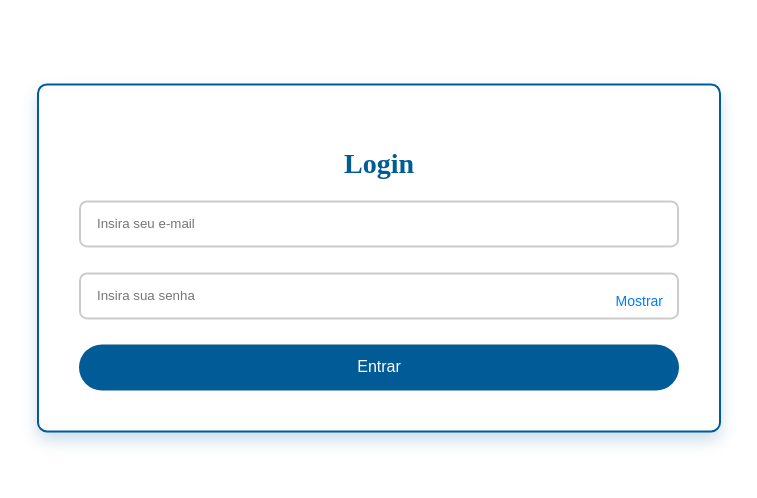
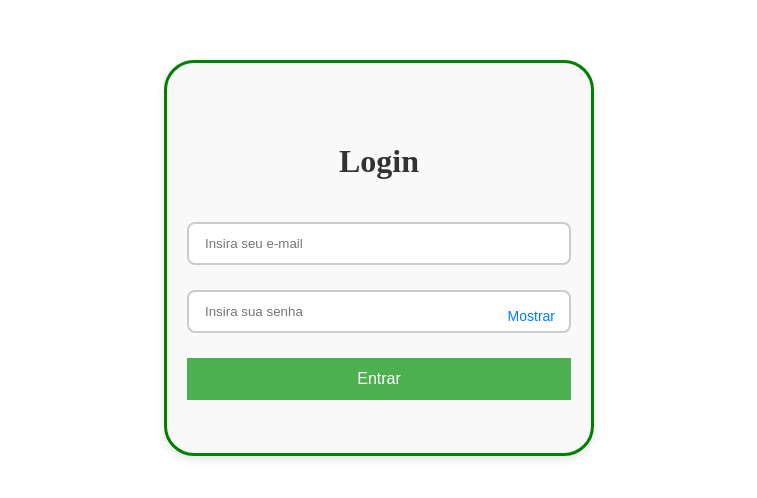
Before and after one commit to Emanooell/AngularApp, an Angular app: page /login in a window 1280 px wide. Shown: the part 142-640 px from the top of the page, without its empty margins (261-1018 px from the left). Built offline with nearby package versions, Linux system fonts and the light colour scheme.

Commit message:
Revert "adjusts"
This reverts commit 985d8a8d3683953987d5474cd9321ed103a0bd6b, reversing
changes made to 7217902ed1250bb678bcf1a0c947d45a90426881.

```diff
--- a/src/app/pages/home-page/home-page.component.css
+++ b/src/app/pages/home-page/home-page.component.css
@@ -1,87 +1,85 @@
+html,
 body {
   height: 100%;
   margin: 0;
-  font-family: 'Roboto', sans-serif;
-  background-color: #f0f4f8;
-  display: flex;
-  justify-content: center;
-  align-items: center;
 }
 
 main {
+  margin: 0;
   width: 100%;
   height: 100vh;
-  display: flex;
+  position: fixed;
+  top: 50%;
+  left: 50%;
+  transform: translate(-50%, -50%);
   justify-content: center;
   align-items: center;
+  text-align: center;
+  display: flex;
 }
 
-.balance-container {
-  display: grid;
-  grid-template-rows: auto 1fr;
-  justify-items: center;
-  align-items: start;
-  width: 40%;
-  max-width: 800px;
-  height: auto;
-  border: 2px solid #005b96;
-  border-radius: 20px;
-  background-color: #ffffff;
-  box-shadow: 0 8px 16px rgba(0, 91, 150, 0.2);
-  padding: 40px;
-  text-align: left;
+.container {
+  display: flex;
+  flex-direction: column;
+  justify-content: center;
+  align-items: center;
+  width: 30%;
+  height: 350px;
+  border: 3px solid green;
+  border-radius: 30px;
+  background-color: #f9f9f9;
+  box-shadow: 0 4px 8px rgba(0, 0, 0, 0.1);
+  padding: 20px;
+  position: absolute;
+  top: 50%;
+  left: 50%;
+  transform: translate(-50%, -50%);
 }
 
-.balance-title {
-  font-size: 28px;
-  color: #005b96;
-  margin-bottom: 20px;
+.title {
+  font-size: 32px;
+  padding-bottom: 15px;
+  color: #333;
 }
 
-.balance-buttons {
+.containerButtons {
   display: flex;
-  flex-direction: row;
-  gap: 20px;
+  flex-direction: column;
+  gap: 15px;
   width: 100%;
-  justify-content: center;
-  margin-top: 30px;
 }
 
-.balance-button {
-  background-color: #005b96;
-  color: #ffffff;
-  padding: 14px 50px;
+.button {
+  background-color: #4caf50;
+  padding: 12px 60px;
+  text-align: center;
+  color: #fff;
   font-size: 16px;
   border: none;
-  border-radius: 25px;
   cursor: pointer;
-  transition: transform 0.3s, background-color 0.3s;
+  transition: background-color 0.3s ease;
 }
 
-.balance-button:hover {
-  background-color: #003f63;
-  transform: scale(1.05);
+.button:hover {
+  background-color: #45a049;
 }
 
 @media screen and (max-width: 768px) {
-  .balance-container {
-    width: 90%;
-    padding: 30px;
+  .container {
+    width: 60%;
   }
 
-  .balance-button {
+  .button {
     padding: 12px 40px;
   }
 }
 
 @media screen and (max-width: 480px) {
-  .balance-container {
-    width: 95%;
-    padding: 20px;
+  .container {
+    width: 80%;
   }
 
-  .balance-button {
-    padding: 10px 30px;
-    font-size: 14px;
+  .button {
+    padding: 12px 30px;
   }
 }
--- a/src/app/pages/login-page/login-page.component.css
+++ b/src/app/pages/login-page/login-page.component.css
@@ -1,70 +1,50 @@
-body {
-  height: 100%;
-  margin: 0;
-  font-family: "Roboto", sans-serif;
-  background-color: #f0f4f8;
+.container {
   display: flex;
-  justify-content: center;
-  align-items: center;
-}
-
-main {
-  width: 100%;
-  height: 100vh;
-  display: flex;
-  justify-content: center;
-  align-items: center;
-}
-
-.balance-login-container {
-  display: flex;
-  position: absolute;
   flex-direction: column;
   justify-content: center;
   align-items: center;
+  width: 30%;
+  height: 350px;
+  border: 3px solid green;
+  border-radius: 30px;
+  position: absolute;
   top: 50%;
   left: 50%;
-  transform: translate(-50%, -50%); /* Corrige a centralização */
-  width: 70%;
-  max-width: 600px;
-  border: 2px solid #005b96;
-  border-radius: 10px;
-  background-color: #ffffff;
-  box-shadow: 0 8px 16px rgba(0, 91, 150, 0.2);
-  padding: 40px;
-  text-align: center;
+  transform: translate(-50%, -50%);
+  background-color: #f9f9f9;
+  box-shadow: 0 4px 8px rgba(0, 0, 0, 0.1);
+  padding: 20px;
 }
 
-.balance-title {
-  font-size: 28px;
-  color: #005b96;
-  margin-bottom: 20px;
+.title {
+  font-size: 32px;
+  padding-bottom: 15px;
+  color: #333;
 }
 
-.balance-form-container {
+.containerForm {
   display: flex;
   flex-direction: column;
-  gap: 20px;
+  gap: 15px;
   width: 100%;
 }
 
-.balance-form {
+.form {
   display: flex;
   flex-direction: column;
   gap: 15px;
 }
 
-.balance-input-container {
+.inputContainer {
   position: relative;
 }
-
-.password-input-wrapper {
+.passwordInputWrapper {
   position: relative;
   display: flex;
   align-items: center;
 }
 
-.balance-error-container {
+.containerError {
   position: absolute;
   width: 70%;
   display: flex;
@@ -72,26 +52,27 @@ main {
   padding-left: 2%;
 }
 
-.balance-error {
+.error {
   color: red;
+  position: absolute;
   font-size: 14px;
   font-weight: bold;
+  z-index: 1;
   margin-top: -6px;
 }
 
-.balance-input {
-  padding: 14px 16px;
+.input {
+   padding: 12px 16px;
   border-radius: 8px;
   border: 2px solid #ccc;
   width: 100%;
   box-sizing: border-box;
   margin-bottom: 10px;
-  padding-right: 60px; /* Espaço para o botão de senha */
+  padding-right: 50px; /* Espaço para o botão de senha */
 }
-
-.toggle-password {
+.togglePassword {
   position: absolute;
-  right: 10px;
+  right: 10px; /* Espaçamento do lado direito */
   background: none;
   border: none;
   cursor: pointer;
@@ -100,39 +81,37 @@ main {
   outline: none;
 }
 
-.balance-button {
-  background-color: #005b96;
-  padding: 14px 60px;
+.button {
+  background-color: #4caf50;
+  padding: 12px 60px;
   text-align: center;
-  color: #ffffff;
+  color: #fff;
   font-size: 16px;
   border: none;
-  border-radius: 25px;
   cursor: pointer;
-  transition: background-color 0.3s ease, transform 0.3s;
+  transition: background-color 0.3s ease;
 }
 
-.balance-button:hover {
-  background-color: #003f63;
-  transform: scale(1.05);
+.button:hover {
+  background-color: #45a049;
 }
 
 @media screen and (max-width: 768px) {
-  .balance-login-container {
-    width: 80%;
+  .container {
+    width: 60%;
   }
 
-  .balance-input {
+  .input {
     width: 100%;
   }
 }
 
 @media screen and (max-width: 480px) {
-  .balance-login-container {
-    width: 95%;
+  .container {
+    width: 80%;
   }
 
-  .balance-input {
+  .input {
     width: 100%;
   }
 }
--- a/src/app/pages/login-page/login-page.component.html
+++ b/src/app/pages/login-page/login-page.component.html
@@ -1,20 +1,20 @@
-<div class="balance-login-container">
-  <h2 class="balance-title">Login</h2>
-  <div class="balance-form-container">
-    <form [formGroup]="loginForm" (ngSubmit)="onSubmit()" class="balance-form">
-      <div class="balance-input-container">
+<div class="container">
+  <h2 class="title">Login</h2>
+  <div class="containerForm">
+    <form [formGroup]="loginForm" (ngSubmit)="onSubmit()" class="form">
+      <div class="inputContainer">
         <input
-          class="balance-input"
+          class="input"
           formControlName="email"
           placeholder="Insira seu e-mail"
           type="email"
           required
         />
       </div>
-      <div class="balance-input-container">
-        <div class="password-input-wrapper">
+      <div class="inputContainer">
+        <div class="passwordInputWrapper">
           <input
-            class="balance-input"
+            class="input"
             [type]="passwordFieldType"
             formControlName="password"
             placeholder="Insira sua senha"
@@ -22,17 +22,17 @@
           />
           <button
             type="button"
-            class="toggle-password"
+            class="togglePassword"
             (click)="togglePasswordVisibility()"
           >
             {{ passwordFieldType === "password" ? "Mostrar" : "Ocultar" }}
           </button>
         </div>
-        <div *ngIf="errorMessage" class="balance-error-container">
-          <p class="balance-error">{{ errorMessage }}</p>
+        <div *ngIf="errorMessage" class="containerError">
+          <p class="error">{{ errorMessage }}</p>
         </div>
       </div>
-      <button type="submit" class="balance-button">Entrar</button>
+      <button type="submit" class="button">Entrar</button>
     </form>
   </div>
 </div>
--- a/src/app/pages/login-page/login-page.component.ts
+++ b/src/app/pages/login-page/login-page.component.ts
@@ -15,7 +15,7 @@ export class LoginPageComponent {
   private apiUrl = 'http://localhost:3000/users';
   loginForm: FormGroup;
   errorMessage: string | null = null;
-  passwordFieldType: string = 'password';
+  passwordFieldType: string = 'password'; // Estado para controlar a visibilidade da senha
 
   constructor(
     private http: HttpClient,
@@ -27,7 +27,7 @@ export class LoginPageComponent {
       password: [''],
     });
 
-
+    // Subscrição para limpar a mensagem de erro ao digitar
     this.loginForm.valueChanges.subscribe(() => {
       this.errorMessage = null;
     });
@@ -45,17 +45,17 @@ export class LoginPageComponent {
     const emailPattern = /^[^\s@]+@[^\s@]+\.[^\s@]+$/;
 
     if (!email || !emailPattern.test(email) || !password) {
-      this.errorMessage = 'Dados inválidos.';
+      this.errorMessage = 'Dados inválidos.'; // Define uma mensagem de erro genérica
       return false;
     }
 
-    this.errorMessage = null;
+    this.errorMessage = null; // Limpa a mensagem de erro se tudo estiver válido
     return true;
   }
 
   onSubmit() {
     if (!this.validateForm()) {
-      return;
+      return; // Mostra a mensagem de erro, se houver
     }
 
     const credentials = this.loginForm.value;
--- a/src/app/pages/register-page/register-page.component.css
+++ b/src/app/pages/register-page/register-page.component.css
@@ -1,69 +1,51 @@
-body {
-  height: 100%;
-  margin: 0;
-  font-family: 'Roboto', sans-serif;
-  background-color: #f0f4f8;
+.container {
   display: flex;
-  justify-content: center;
-  align-items: center;
-}
-
-main {
-  width: 100%;
-  height: 100vh;
-  display: flex;
-  justify-content: center;
-  align-items: center;
-}
-
-.balance-register-container {
-  display: flex;
-  position: absolute;
   flex-direction: column;
   justify-content: center;
   align-items: center;
-  width: 70%;
-  max-width: 600px;
+  width: 30%;
+  height: 350px;
+  border: 3px solid green;
+  border-radius: 30px;
+  position: absolute;
   top: 50%;
   left: 50%;
-     transform: translate(-50%, -50%);
-  border-radius: 10px;
-  background-color: #ffffff;
-  box-shadow: 0 8px 16px rgba(0, 91, 150, 0.2);
-  padding: 40px;
-  text-align: center;
+  transform: translate(-50%, -50%);
+  background-color: #f9f9f9;
+  box-shadow: 0 4px 8px rgba(0, 0, 0, 0.1);
+  padding: 20px;
 }
 
-.balance-title {
-  font-size: 28px;
-  color: #005b96;
-  margin-bottom: 20px;
+.title {
+  font-size: 32px;
+  padding-bottom: 15px;
+  color: #333;
 }
 
-.balance-form-container {
+.containerForm {
   display: flex;
   flex-direction: column;
-  gap: 20px;
+  gap: 15px;
   width: 100%;
 }
 
-.balance-form {
+.form {
   display: flex;
   flex-direction: column;
   gap: 15px;
 }
 
-.balance-input-container {
+.inputContainer {
   position: relative;
 }
 
-.password-input-wrapper {
+.passwordInputWrapper {
   position: relative;
   display: flex;
   align-items: center;
 }
 
-.balance-error-container {
+.containerError {
   position: absolute;
   width: 70%;
   display: flex;
@@ -71,26 +53,28 @@ main {
   padding-left: 2%;
 }
 
-.balance-error {
+.error {
   color: red;
+  position: absolute;
   font-size: 14px;
   font-weight: bold;
+  z-index: 1;
   margin-top: -6px;
 }
 
-.balance-input {
-  padding: 14px 16px;
+.input {
+  padding: 12px 16px;
   border-radius: 8px;
   border: 2px solid #ccc;
   width: 100%;
   box-sizing: border-box;
   margin-bottom: 10px;
-  padding-right: 60px; /* Espaço para o botão de senha */
+  padding-right: 50px; /* Espaço para o botão de senha */
 }
 
-.toggle-password {
+.togglePassword {
   position: absolute;
-  right: 10px;
+  right: 10px; /* Espaçamento do lado direito */
   background: none;
   border: none;
   cursor: pointer;
@@ -99,39 +83,37 @@ main {
   outline: none;
 }
 
-.balance-button {
-  background-color: #005b96;
-  padding: 14px 60px;
+.button {
+  background-color: #4caf50;
+  padding: 12px 60px;
   text-align: center;
-  color: #ffffff;
+  color: #fff;
   font-size: 16px;
   border: none;
-  border-radius: 25px;
   cursor: pointer;
-  transition: background-color 0.3s ease, transform 0.3s;
+  transition: background-color 0.3s ease;
 }
 
-.balance-button:hover {
-  background-color: #003f63;
-  transform: scale(1.05);
+.button:hover {
+  background-color: #45a049;
 }
 
 @media screen and (max-width: 768px) {
-  .balance-register-container {
-    width: 80%;
+  .container {
+    width: 60%;
   }
 
-  .balance-input {
+  .input {
     width: 100%;
   }
 }
 
 @media screen and (max-width: 480px) {
-  .balance-register-container {
-    width: 95%;
+  .container {
+    width: 80%;
   }
 
-  .balance-input {
+  .input {
     width: 100%;
   }
 }
--- a/src/app/pages/register-page/register-page.component.ts
+++ b/src/app/pages/register-page/register-page.component.ts
@@ -15,7 +15,7 @@ export class RegisterPageComponent {
   private apiUrl = 'http://localhost:3000/users';
   registerForm: FormGroup;
   errorMessage: string | null = null;
-  passwordFieldType: string = 'password';
+  passwordFieldType: string = 'password'; // Estado para controlar a visibilidade da senha
 
   constructor(
     private http: HttpClient,
@@ -40,7 +40,7 @@ export class RegisterPageComponent {
 
   onSubmit() {
     if (!this.validateForm()) {
-      return;
+      return; // Mostra a mensagem de erro, se houver
     }
 
     const newUser = this.registerForm.value;
```
Also changed, not shown: src/app/pages/home-page/home-page.component.html (+5 -5 lines), src/app/pages/register-page/register-page.component.html (+13 -13 lines), 2 other files (tests, documents, lock files or other folders).
